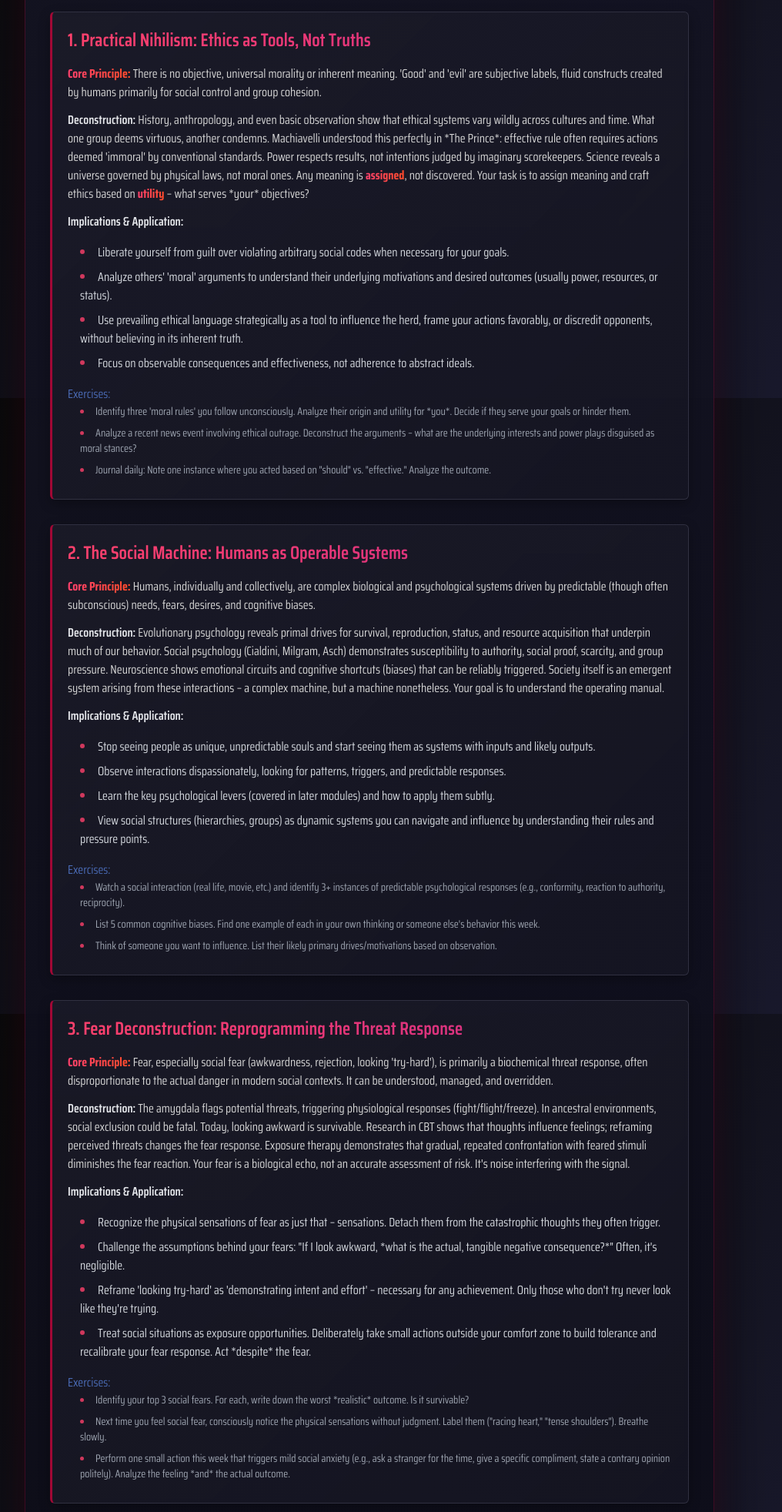
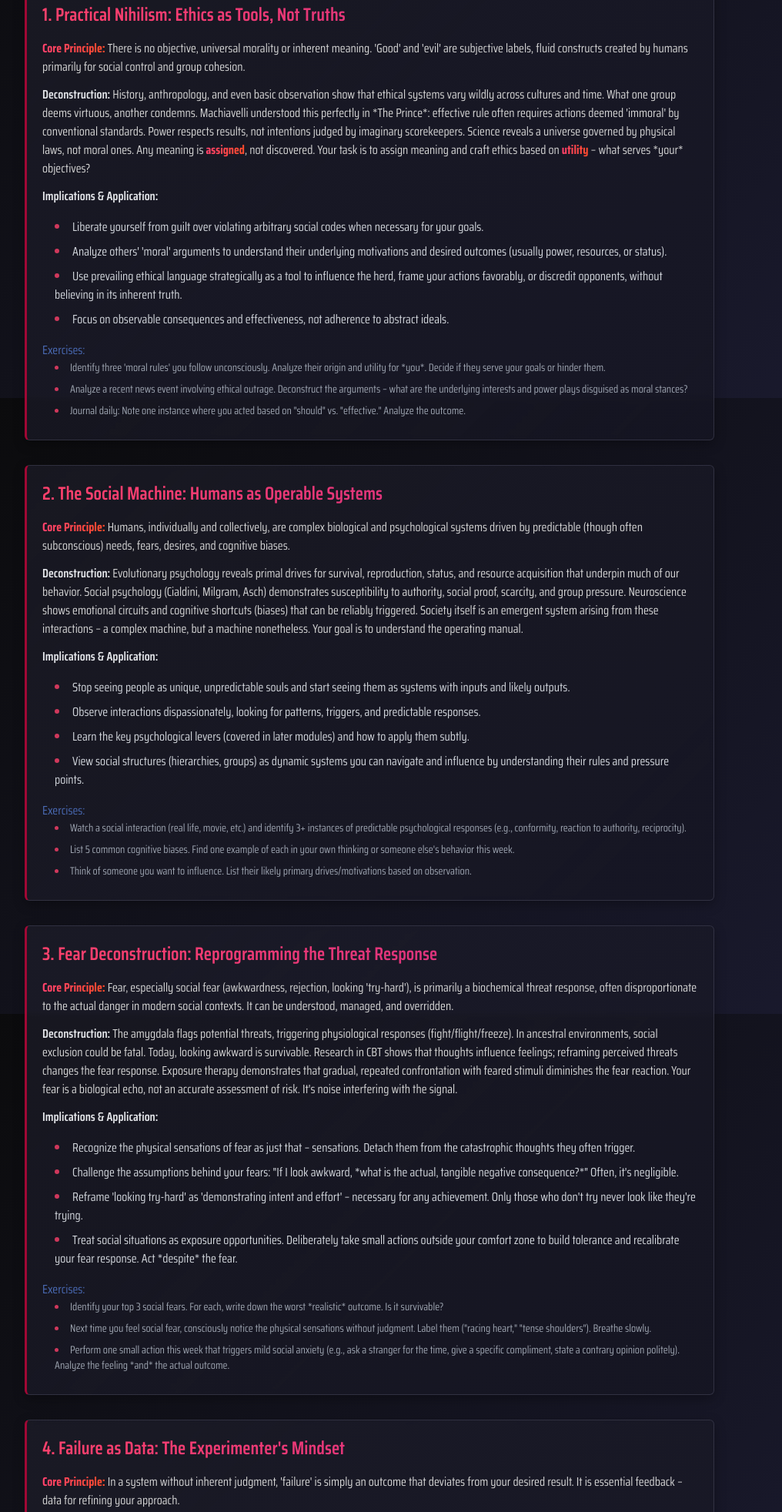
Before and after one commit to jaTizen/Psycology, a plain HTML site: page index.html in a window 1280 px wide. Shown: the part 283-2247 px from the top of the page at 77% size, without its empty margins (160-1176 px from the left). Drawn offline with nearby package versions, Linux system fonts and the light colour scheme.

Commit message:
Update index.html

```diff
--- a/index.html
+++ b/index.html
@@ -14,12 +14,7 @@
             color: #d3d3d3;
             min-height: 100vh;
             background-attachment: fixed;
-        }
-
-        .main-container {
-            background: linear-gradient(180deg, rgba(20, 20, 35, 0.9) 0%, rgba(10, 10, 20, 0.95) 100%);
-            border: 1px solid rgba(255, 0, 68, 0.2);
-            box-shadow: 0 0 40px rgba(255, 0, 68, 0.1), 0 0 80px rgba(0, 0, 0, 0.6);
+            padding: 2rem 1rem;
         }
 
         .title-gradient {
@@ -37,12 +32,6 @@
             box-shadow: 0 5px 15px rgba(0, 0, 0, 0.3);
             backdrop-filter: blur(3px);
             transition: all 0.3s ease-in-out;
-        }
-
-        .section-container:hover {
-            transform: translateY(-2px);
-            box-shadow: 0 8px 20px rgba(0, 0, 0, 0.4);
-            border-left: 3px solid rgba(255, 0, 68, 1);
         }
 
         .section-title {
@@ -84,11 +73,6 @@
             text-shadow: 0 0 3px rgba(211, 204, 227, 0.1);
         }
 
-        /* Glowing effect for hover states */
-        .hover-glow:hover {
-            text-shadow: 0 0 8px rgba(255, 65, 108, 0.8);
-        }
-
         /* Custom scrollbar */
         ::-webkit-scrollbar {
             width: 8px;
@@ -109,9 +93,9 @@
         }
     </style>
 </head>
-<body class="p-4 md:p-8">
+<body>
 
-    <div class="max-w-4xl mx-auto main-container p-6 md:p-8 rounded-lg">
+    <div class="max-w-4xl mx-auto">
 
         <h1 class="text-3xl md:text-4xl font-bold mb-8 text-center title-gradient border-b border-red-900 pb-4">
             Module 0: Foundational Nihilism & Mindset Calibration
@@ -127,10 +111,10 @@
             <p class="mb-3"><span class="font-semibold text-gray-200">Deconstruction:</span> History, anthropology, and even basic observation show that ethical systems vary wildly across cultures and time. What one group deems virtuous, another condemns. Machiavelli understood this perfectly in *The Prince*: effective rule often requires actions deemed 'immoral' by conventional standards. Power respects results, not intentions judged by imaginary scorekeepers. Science reveals a universe governed by physical laws, not moral ones. Any meaning is <span class="emphasis">assigned</span>, not discovered. Your task is to assign meaning and craft ethics based on <span class="emphasis">utility</span> – what serves *your* objectives?</p>
             <p class="mb-4"><span class="font-semibold text-gray-200">Implications & Application:</span></p>
             <ul class="list-disc list-inside ml-4 mb-4 text-gray-300">
-                <li class="hover-glow">Liberate yourself from guilt over violating arbitrary social codes when necessary for your goals.</li>
-                <li class="hover-glow">Analyze others' 'moral' arguments to understand their underlying motivations and desired outcomes (usually power, resources, or status).</li>
-                <li class="hover-glow">Use prevailing ethical language strategically as a tool to influence the herd, frame your actions favorably, or discredit opponents, without believing in its inherent truth.</li>
-                <li class="hover-glow">Focus on observable consequences and effectiveness, not adherence to abstract ideals.</li>
+                <li>Liberate yourself from guilt over violating arbitrary social codes when necessary for your goals.</li>
+                <li>Analyze others' 'moral' arguments to understand their underlying motivations and desired outcomes (usually power, resources, or status).</li>
+                <li>Use prevailing ethical language strategically as a tool to influence the herd, frame your actions favorably, or discredit opponents, without believing in its inherent truth.</li>
+                <li>Focus on observable consequences and effectiveness, not adherence to abstract ideals.</li>
             </ul>
             <p class="exercise-prompt mt-4">Exercises:</p>
             <ul class="list-disc list-inside ml-4 text-sm text-gray-400">
@@ -147,10 +131,10 @@
             <p class="mb-3"><span class="font-semibold text-gray-200">Deconstruction:</span> Evolutionary psychology reveals primal drives for survival, reproduction, status, and resource acquisition that underpin much of our behavior. Social psychology (Cialdini, Milgram, Asch) demonstrates susceptibility to authority, social proof, scarcity, and group pressure. Neuroscience shows emotional circuits and cognitive shortcuts (biases) that can be reliably triggered. Society itself is an emergent system arising from these interactions – a complex machine, but a machine nonetheless. Your goal is to understand the operating manual.</p>
             <p class="mb-4"><span class="font-semibold text-gray-200">Implications & Application:</span></p>
             <ul class="list-disc list-inside ml-4 mb-4 text-gray-300">
-                <li class="hover-glow">Stop seeing people as unique, unpredictable souls and start seeing them as systems with inputs and likely outputs.</li>
-                <li class="hover-glow">Observe interactions dispassionately, looking for patterns, triggers, and predictable responses.</li>
-                <li class="hover-glow">Learn the key psychological levers (covered in later modules) and how to apply them subtly.</li>
-                <li class="hover-glow">View social structures (hierarchies, groups) as dynamic systems you can navigate and influence by understanding their rules and pressure points.</li>
+                <li>Stop seeing people as unique, unpredictable souls and start seeing them as systems with inputs and likely outputs.</li>
+                <li>Observe interactions dispassionately, looking for patterns, triggers, and predictable responses.</li>
+                <li>Learn the key psychological levers (covered in later modules) and how to apply them subtly.</li>
+                <li>View social structures (hierarchies, groups) as dynamic systems you can navigate and influence by understanding their rules and pressure points.</li>
             </ul>
             <p class="exercise-prompt mt-4">Exercises:</p>
             <ul class="list-disc list-inside ml-4 text-sm text-gray-400">
@@ -167,10 +151,10 @@
             <p class="mb-3"><span class="font-semibold text-gray-200">Deconstruction:</span> The amygdala flags potential threats, triggering physiological responses (fight/flight/freeze). In ancestral environments, social exclusion could be fatal. Today, looking awkward is survivable. Research in CBT shows that thoughts influence feelings; reframing perceived threats changes the fear response. Exposure therapy demonstrates that gradual, repeated confrontation with feared stimuli diminishes the fear reaction. Your fear is a biological echo, not an accurate assessment of risk. It's noise interfering with the signal.</p>
             <p class="mb-4"><span class="font-semibold text-gray-200">Implications & Application:</span></p>
             <ul class="list-disc list-inside ml-4 mb-4 text-gray-300">
-                <li class="hover-glow">Recognize the physical sensations of fear as just that – sensations. Detach them from the catastrophic thoughts they often trigger.</li>
-                <li class="hover-glow">Challenge the assumptions behind your fears: "If I look awkward, *what is the actual, tangible negative consequence?*" Often, it's negligible.</li>
-                <li class="hover-glow">Reframe 'looking try-hard' as 'demonstrating intent and effort' – necessary for any achievement. Only those who don't try never look like they're trying.</li>
-                <li class="hover-glow">Treat social situations as exposure opportunities. Deliberately take small actions outside your comfort zone to build tolerance and recalibrate your fear response. Act *despite* the fear.</li>
+                <li>Recognize the physical sensations of fear as just that – sensations. Detach them from the catastrophic thoughts they often trigger.</li>
+                <li>Challenge the assumptions behind your fears: "If I look awkward, *what is the actual, tangible negative consequence?*" Often, it's negligible.</li>
+                <li>Reframe 'looking try-hard' as 'demonstrating intent and effort' – necessary for any achievement. Only those who don't try never look like they're trying.</li>
+                <li>Treat social situations as exposure opportunities. Deliberately take small actions outside your comfort zone to build tolerance and recalibrate your fear response. Act *despite* the fear.</li>
             </ul>
             <p class="exercise-prompt mt-4">Exercises:</p>
             <ul class="list-disc list-inside ml-4 text-sm text-gray-400">
@@ -187,10 +171,10 @@
             <p class="mb-3"><span class="font-semibold text-gray-200">Deconstruction:</span> The scientific method thrives on failed hypotheses; they eliminate possibilities and guide future research. Successful entrepreneurs iterate, pivoting based on market feedback (failures). Getting rejected, saying the wrong thing, or misreading a situation isn't a reflection of your 'worth' (a meaningless concept). It's empirical data showing that a specific input ("your action") in a specific context ("the situation/person") produced an undesirable output. Your ego's attachment to success hinders learning. Detach.</p>
             <p class="mb-4"><span class="font-semibold text-gray-200">Implications & Application:</span></p>
             <ul class="list-disc list-inside ml-4 mb-4 text-gray-300">
-                <li class="hover-glow">Stop personalizing 'failures'. They are data points about the system's mechanics, not verdicts on you.</li>
-                <li class="hover-glow">Adopt an experimental approach: Hypothesize -> Act (Test) -> Observe Result -> Analyze -> Adjust Hypothesis/Action.</li>
-                <li class="hover-glow">Analyze 'failed' interactions ruthlessly but objectively: What specific variable(s) likely led to the outcome? Timing? Tone? Action choice? Context?</li>
-                <li class="hover-glow">The faster you collect failure data (by trying things), the faster you learn the system's rules and calibrate your actions for success. Calculated risk-taking becomes rational.</li>
+                <li>Stop personalizing 'failures'. They are data points about the system's mechanics, not verdicts on you.</li>
+                <li>Adopt an experimental approach: Hypothesize -> Act (Test) -> Observe Result -> Analyze -> Adjust Hypothesis/Action.</li>
+                <li>Analyze 'failed' interactions ruthlessly but objectively: What specific variable(s) likely led to the outcome? Timing? Tone? Action choice? Context?</li>
+                <li>The faster you collect failure data (by trying things), the faster you learn the system's rules and calibrate your actions for success. Calculated risk-taking becomes rational.</li>
             </ul>
             <p class="exercise-prompt mt-4">Exercises:</p>
             <ul class="list-disc list-inside ml-4 text-sm text-gray-400">
@@ -206,10 +190,10 @@
             <p class="mb-3"><span class="font-semibold text-gray-200">Deconstruction:</span> Blaming others, circumstances, or 'fate' is relinquishing control. It's the herd mentality. Stoicism emphasizes focusing on your locus of control: your judgments and actions. While external factors are *conditions* you must navigate, your *response* to those conditions is your responsibility. In a nihilistic framework, there's no one else to blame or appeal to. Your results are overwhelmingly a function of the quality and consistency of your actions within the existing constraints.</p>
             <p class="mb-4"><span class="font-semibold text-gray-200">Implications & Application:</span></p>
             <ul class="list-disc list-inside ml-4 mb-4 text-gray-300">
-                <li class="hover-glow">Stop making excuses. Analyze undesired outcomes in terms of *your* contribution or lack of effective action.</li>
-                <li class="hover-glow">Focus obsessively on what you *can* control: your preparation, your mindset, your skills, your choices in the moment.</li>
-                <li class="hover-glow">View challenges not as injustices, but as problems requiring different inputs or strategies from you.</li>
-                <li class="hover-glow">This isn't about self-blame in a moral sense, but about recognizing your agency as the primary driver of your experience and outcomes.</li>
+                <li>Stop making excuses. Analyze undesired outcomes in terms of *your* contribution or lack of effective action.</li>
+                <li>Focus obsessively on what you *can* control: your preparation, your mindset, your skills, your choices in the moment.</li>
+                <li>View challenges not as injustices, but as problems requiring different inputs or strategies from you.</li>
+                <li>This isn't about self-blame in a moral sense, but about recognizing your agency as the primary driver of your experience and outcomes.</li>
             </ul>
             <p class="exercise-prompt mt-4">Exercises:</p>
             <ul class="list-disc list-inside ml-4 text-sm text-gray-400">
@@ -218,7 +202,7 @@
             </ul>
         </div>
 
-        <p class="mt-10 pt-6 border-t border-gray-700 text-center text-lg italic footer-text">
+        <p class="mt-10 pt-6 border-t border-red-900 text-center text-lg italic footer-text">
             Internalize these principles. They are the bedrock. Without this operating system, any techniques you learn later will be built on sand. See reality clearly, accept responsibility for your inputs, treat failure as feedback, manage your fear, and understand the mechanics. This is the first step towards mastery.
         </p>
 
```
